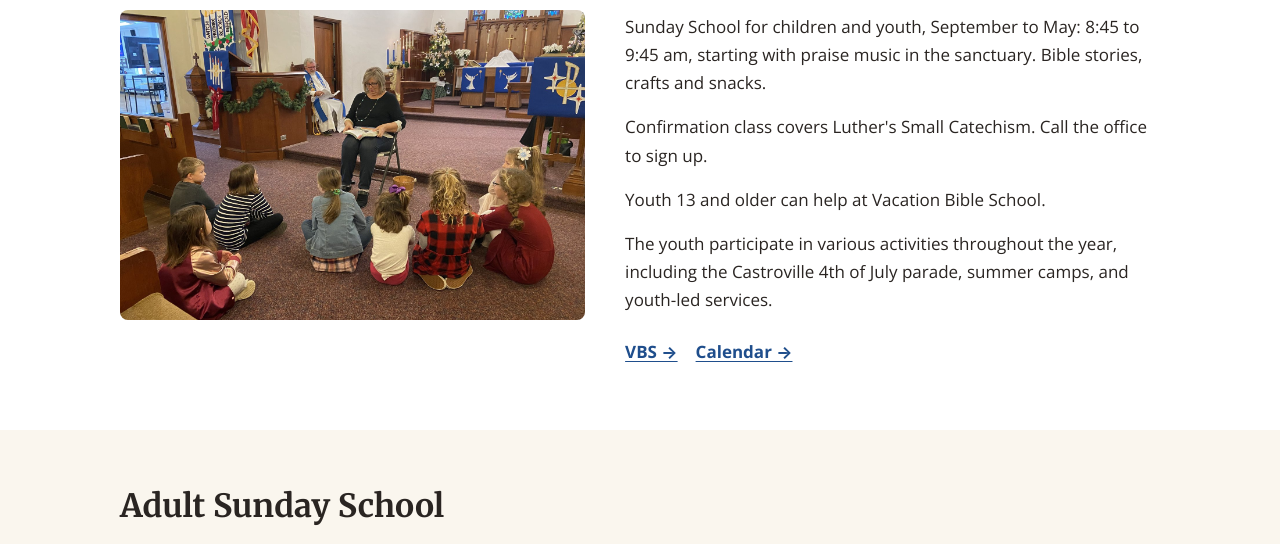
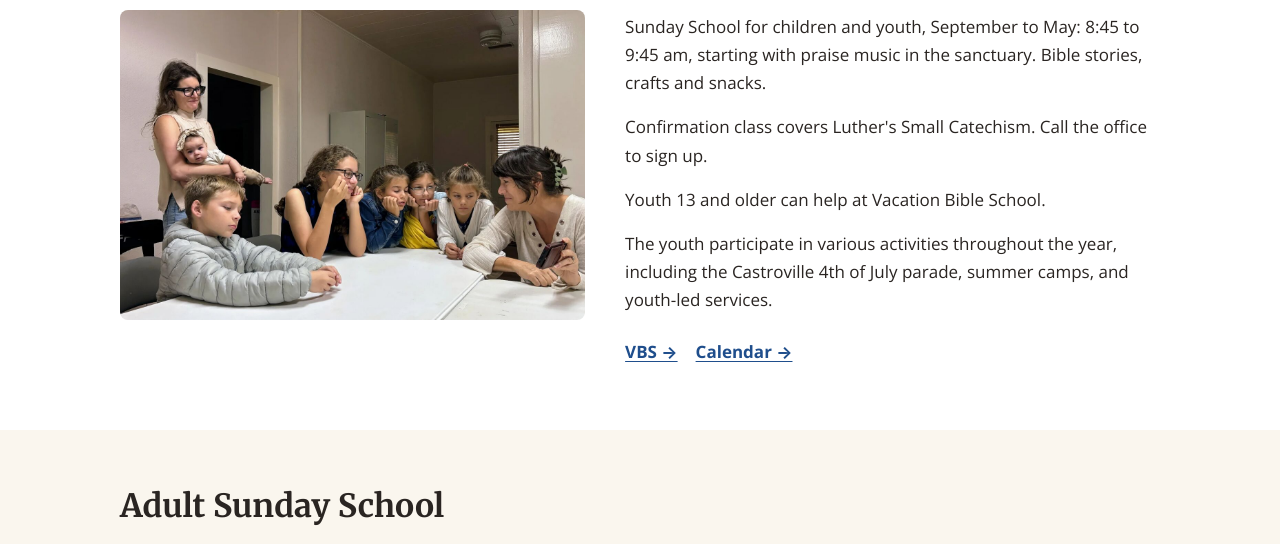
Before and after one commit to adrianacalk/zion-website, a plain HTML site: page ministries.html in a window 1280 px wide. Shown: the part 505-1049 px from the top of the page. Drawn offline with nearby package versions, Linux system fonts and the light colour scheme.

Commit message:
v3.7: new Youth photo on Ministries

```diff
--- a/ministries.html
+++ b/ministries.html
@@ -124,7 +124,7 @@
         <div class="container">
           <div class="columns">
             <figure class="photo photo--wide">
-              <img src="images/sunday-school-kids.jpg" alt="Children sitting for a Sunday School story" width="1600" height="1200" loading="lazy">
+              <img src="images/sunday-school-class.jpg" alt="Children gathered around a table with their teachers during Sunday School" width="1600" height="900" loading="lazy">
             </figure>
             <div class="columns__text">
               <h2>Youth</h2>
```
Also changed, not shown: images/sunday-school-class.jpg (added), 1 other file.
